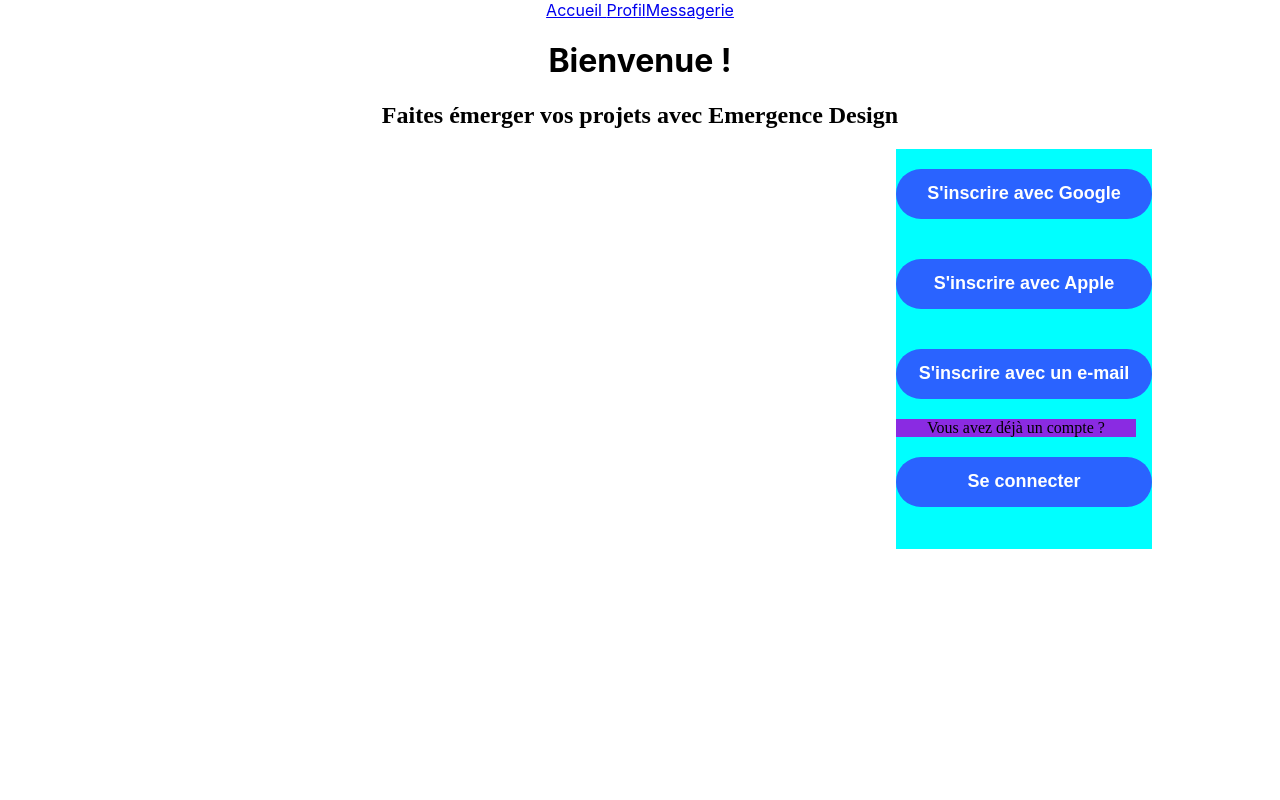
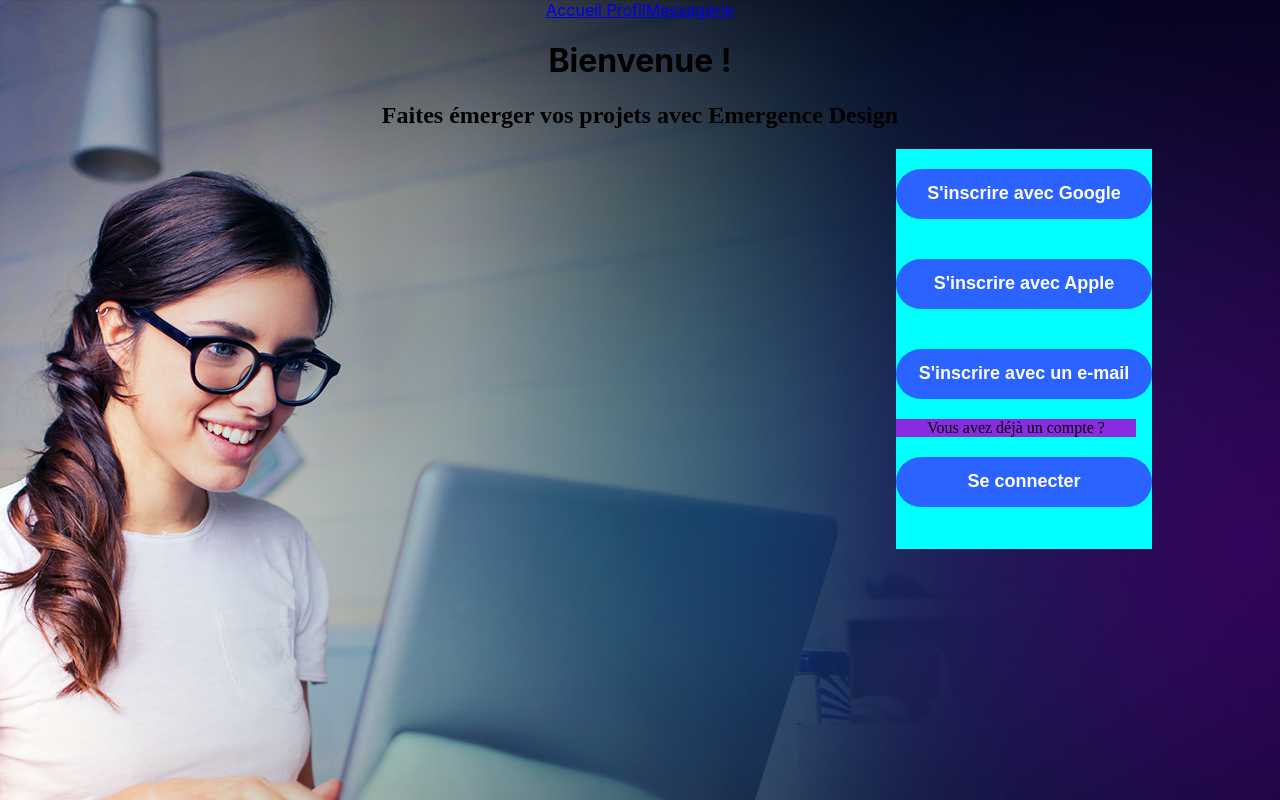
Before and after one commit to Svvmy/projet-emergence, a React (Create React App) app in the folder emergence/: page / in a window 1280 px wide. Built offline with nearby package versions, Linux system fonts and the light colour scheme.

Commit message:
img auth

```diff
--- a/emergence/src/components/Auth/Authentification.css
+++ b/emergence/src/components/Auth/Authentification.css
@@ -9,6 +9,10 @@
     height: 400px;
     float:right;
     background-color: aqua;
+}
+
+body{
+    background-image: url(./home1.png);
 }
 
 button{
```
